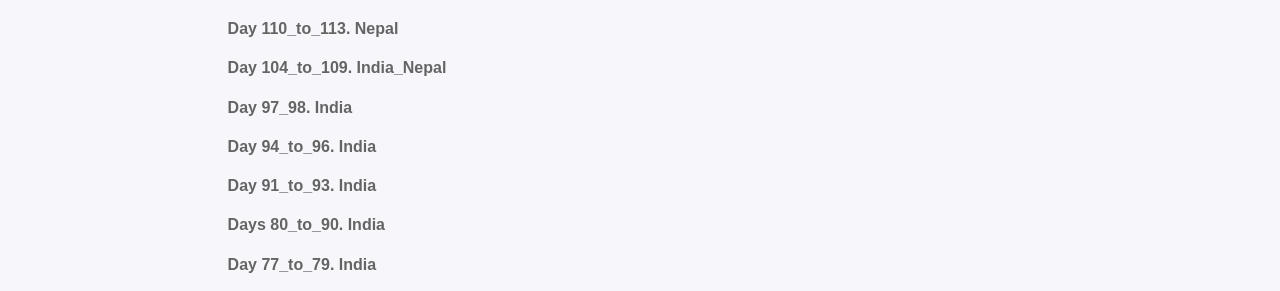
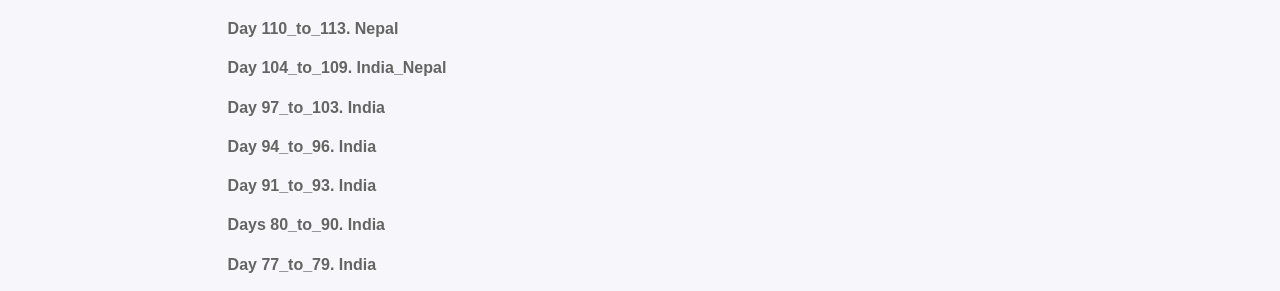
Before and after one commit to PepGonella/pelmonenmoto.github.io, a Jekyll site: the page built from blog_entries_en.md, in a window 1280 px wide. Shown: the part 535-826 px from the top of the page. Built offline with Jekyll 4.4.1, drawn with Linux system fonts in a browser that asks for light colours.

Commit message:
reestruct 97 a 103

```diff
--- a/_blog_entries_en/2018-09-22-day97_to_103.md
+++ b/_blog_entries_en/2018-09-22-day97_to_103.md
@@ -1,6 +1,6 @@
 ---
 layout: post
-title: Day 97_98
+title: Day 97_to_103
 region:  6_Southern_Asia
 location: India
 title_shown: Being stucked due to monzoon, and how to do 150km in 10 hours in India
```
